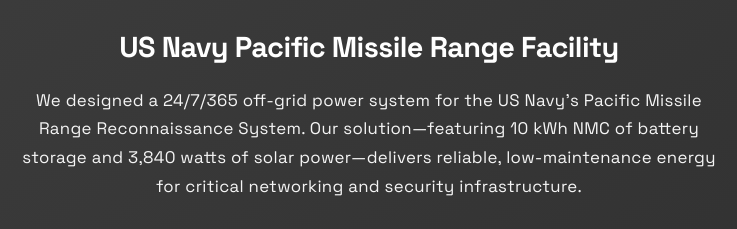
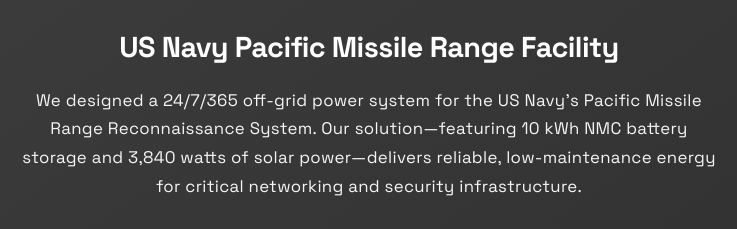
Before and after one commit to matthewdeclercq/Copper-Tech, a plain HTML site: page index.html in a window 1280 px wide. Shown: the part 2874-3103 px from the top of the page, 271-1008 px from the left. Drawn offline with Linux system fonts and the light colour scheme.

Commit message:
fixed type

```diff
--- a/index.html
+++ b/index.html
@@ -213,7 +213,7 @@
                     </div>
 
                     <h3 itemprop="name">US Navy Pacific Missile Range Facility</h3>
-                    <p itemprop="description">We designed a 24/7/365 off-grid power system for the US Navy's Pacific Missile Range Reconnaissance System. Our solution—featuring 10 kWh NMC of battery storage and 3,840 watts of solar power—delivers reliable, low-maintenance energy for critical networking and security infrastructure.</p>
+                    <p itemprop="description">We designed a 24/7/365 off-grid power system for the US Navy's Pacific Missile Range Reconnaissance System. Our solution—featuring 10 kWh NMC battery storage and 3,840 watts of solar power—delivers reliable, low-maintenance energy for critical networking and security infrastructure.</p>
 
                     <ul class="project-highlights" role="list">
                         <li class="highlight-item">
```
